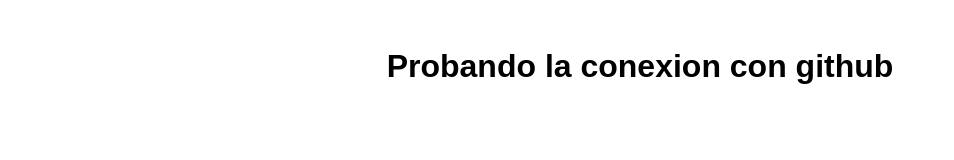
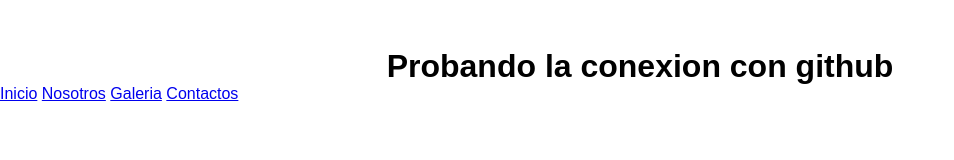
Before and after one commit to Luis-Blanco/proyecto--restaurante, a plain HTML site: page index.html in a window 1280 px wide. Shown: the whole page, without its empty margins (0-954 px from the left). Drawn offline with Linux system fonts and the light colour scheme.

Commit message:
Creacion de header

```diff
--- a/index.html
+++ b/index.html
@@ -8,5 +8,13 @@
    </head>
    <body>
       <h1>Probando la conexion con github</h1>
+      <header>
+         <nav>
+            <a href="#">Inicio</a>
+            <a href="#">Nosotros</a>
+            <a href="#">Galeria</a>
+            <a href="#">Contactos</a>
+         </nav>
+      </header>
    </body>
 </html>
```
